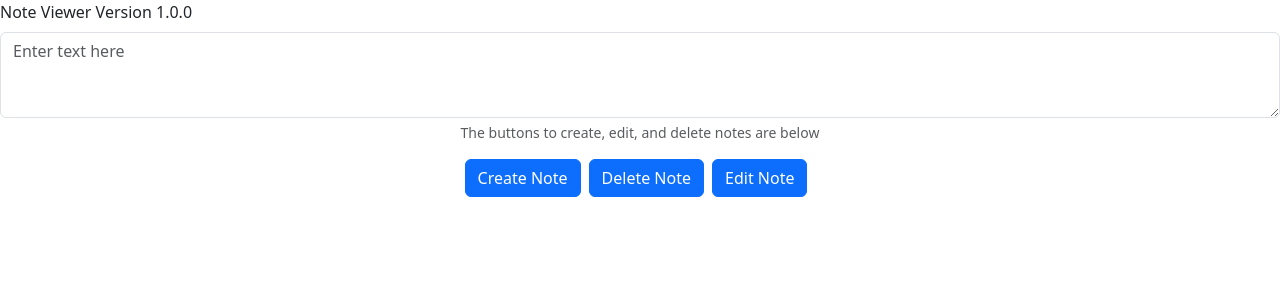
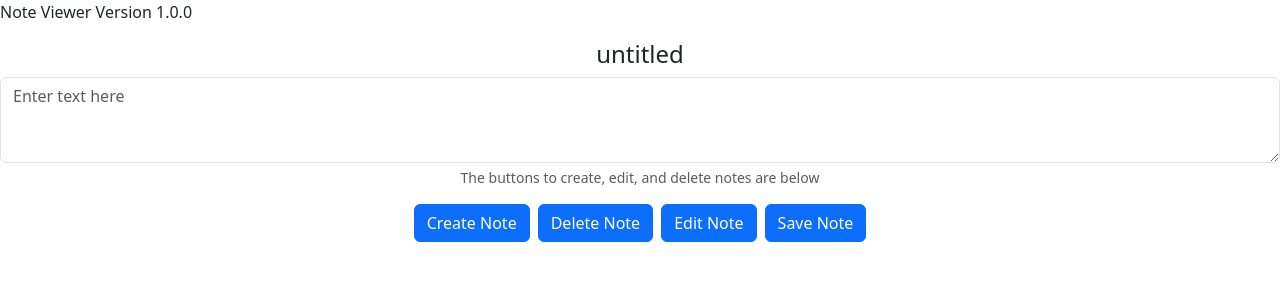
Before and after one commit to cthacker-udel/noteapp, a React (Create React App) app: page / in a window 1280 px wide. Shown: the top 300 px of the page. Built offline with nearby package versions, Linux system fonts and the light colour scheme.

Commit message:
Formatted title of note to be separate from viewer, and also added extra button to save note

```diff
--- a/src/components/ControlPanel.tsx
+++ b/src/components/ControlPanel.tsx
@@ -1,12 +1,28 @@
 import 'bootstrap/dist/css/bootstrap.min.css';
-import { Row, Col, ButtonGroup } from 'react-bootstrap';
+import { Row, Col, ButtonGroup, Badge } from 'react-bootstrap';
 import { CreateNoteButton } from './CreateNoteButton';
 import { DeleteNoteButton } from './DeleteNoteButton';
 import { EditNoteButton } from './EditNoteButton';
+import { SaveNoteButton } from './SaveNoteButton';
 import { NoteViewer } from './NoteViewer';
+import { useState } from 'react';
+import { SavedNotesContext } from '../context/SavedNotesContext';
 
-export const ControlPanel = (): JSX.Element =>
+export const ControlPanel = (): JSX.Element => {
+	const [currentNotes, setCurrentNotes] = useState<string[]>([]);
+	const [currentNoteTitle, setCurrentNoteTitle] = useState<string>('untitled');
+	return (
 		<>
+			<Row>
+				<Col>
+					<p>Note Viewer Version 1.0.0</p>
+				</Col>
+			</Row>
+			<Row>
+				<Col>
+					<h4 style={{ textAlign: 'center' }}>{currentNoteTitle}</h4>
+				</Col>
+			</Row>
 			<Row>
 				<Col>
 					<NoteViewer />
@@ -23,6 +39,11 @@ export const ControlPanel = (): JSX.Element =>
 					<ButtonGroup className="me-2">
 						<EditNoteButton />
 					</ButtonGroup>
+					<ButtonGroup>
+						<SaveNoteButton />
+					</ButtonGroup>
 				</Col>
 			</Row>
-	</>;
+		</>
+	);
+};
--- a/src/components/NoteViewer.tsx
+++ b/src/components/NoteViewer.tsx
@@ -4,7 +4,6 @@ import { Form } from 'react-bootstrap';
 export const NoteViewer = (): JSX.Element => (
 	<Form>
 		<Form.Group className="mb-3" controlId="noteviewerform">
-			<Form.Label>Note Viewer Version 1.0.0</Form.Label>
 			<Form.Control as="textarea" placeholder="Enter text here" rows={3}/>
 			<Form.Text style={{ textAlign: 'center', display: 'block' }}>The buttons to create, edit, and delete notes are below</Form.Text>
 		</Form.Group>
--- /dev/null
+++ b/src/components/SaveNoteButton.tsx
@@ -0,0 +1,5 @@
+import 'bootstrap/dist/css/bootstrap.min.css';
+import { Button } from 'react-bootstrap';
+
+export const SaveNoteButton = (): JSX.Element =>
+	<Button variant="primary">Save Note</Button>;
--- /dev/null
+++ b/src/context/SavedNotesContext.ts
@@ -0,0 +1,3 @@
+import React from 'react';
+
+export const SavedNotesContext = React.createContext<string[]>([]);
--- a/src/reportWebVitals.ts
+++ b/src/reportWebVitals.ts
@@ -1,6 +1,6 @@
 import { ReportHandler } from 'web-vitals';
 
-const reportWebVitals = (onPerfEntry?: ReportHandler) => {
+const reportWebVitals = (onPerfEntry?: ReportHandler): void => {
 	if (onPerfEntry && onPerfEntry instanceof Function) {
 		import('web-vitals').then(({ getCLS, getFID, getFCP, getLCP, getTTFB }) => {
 			getCLS(onPerfEntry);
```
Also changed, not shown: src/components/NoteTab.tsx (+12 -6 lines). Lines whose indentation alone changed are shown as unchanged.
